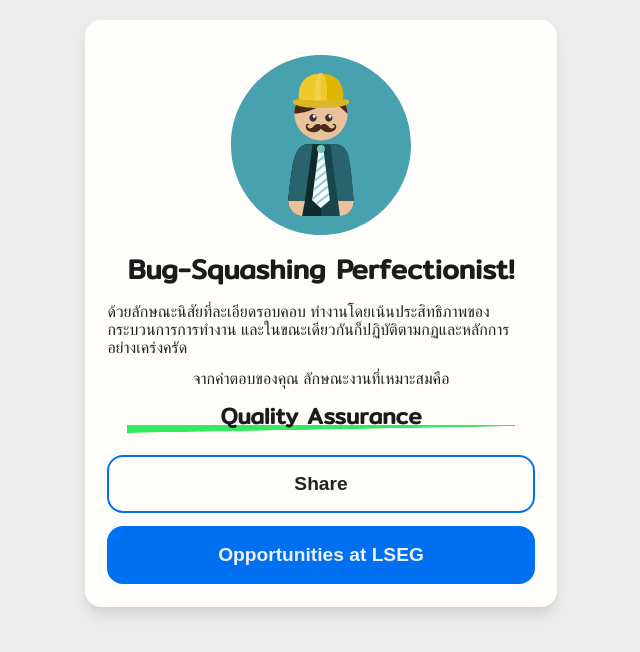
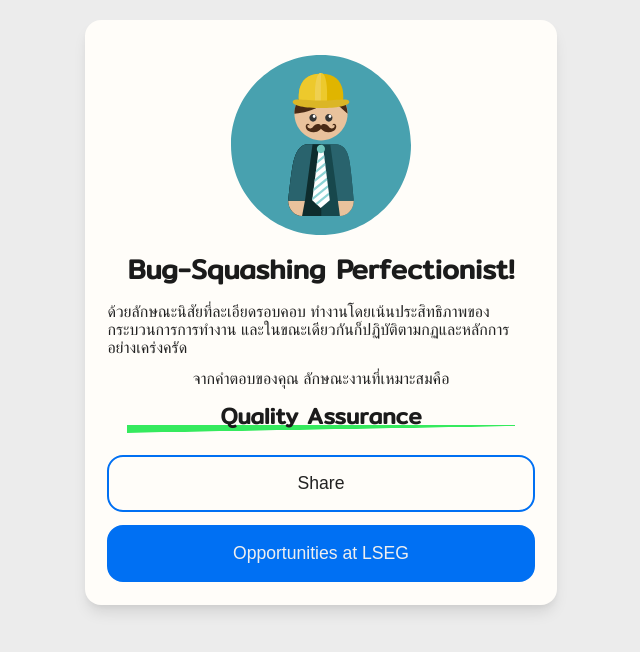
Before and after one commit to TalentLink/talentlink, a Next.js app: page /job/1 in a window 1280 px wide. Shown: the top 652 px of the page, without its empty margins (319-959 px from the left). Built offline with nearby package versions, Linux system fonts and the light colour scheme; a web font is replaced by a local one.

Commit message:
Update button styles

```diff
--- a/src/components/Button.module.css
+++ b/src/components/Button.module.css
@@ -2,8 +2,8 @@
   width: 100%;
   cursor: pointer;
   font: inherit;
-  font-weight: bold;
-  font-size: 1.2rem;
+  /* font-weight: bold; */
+  font-size: 1.1rem;
   padding: var(--control-padding);
   text-align: center;
   color: var(--inverted-copy-color);
```
